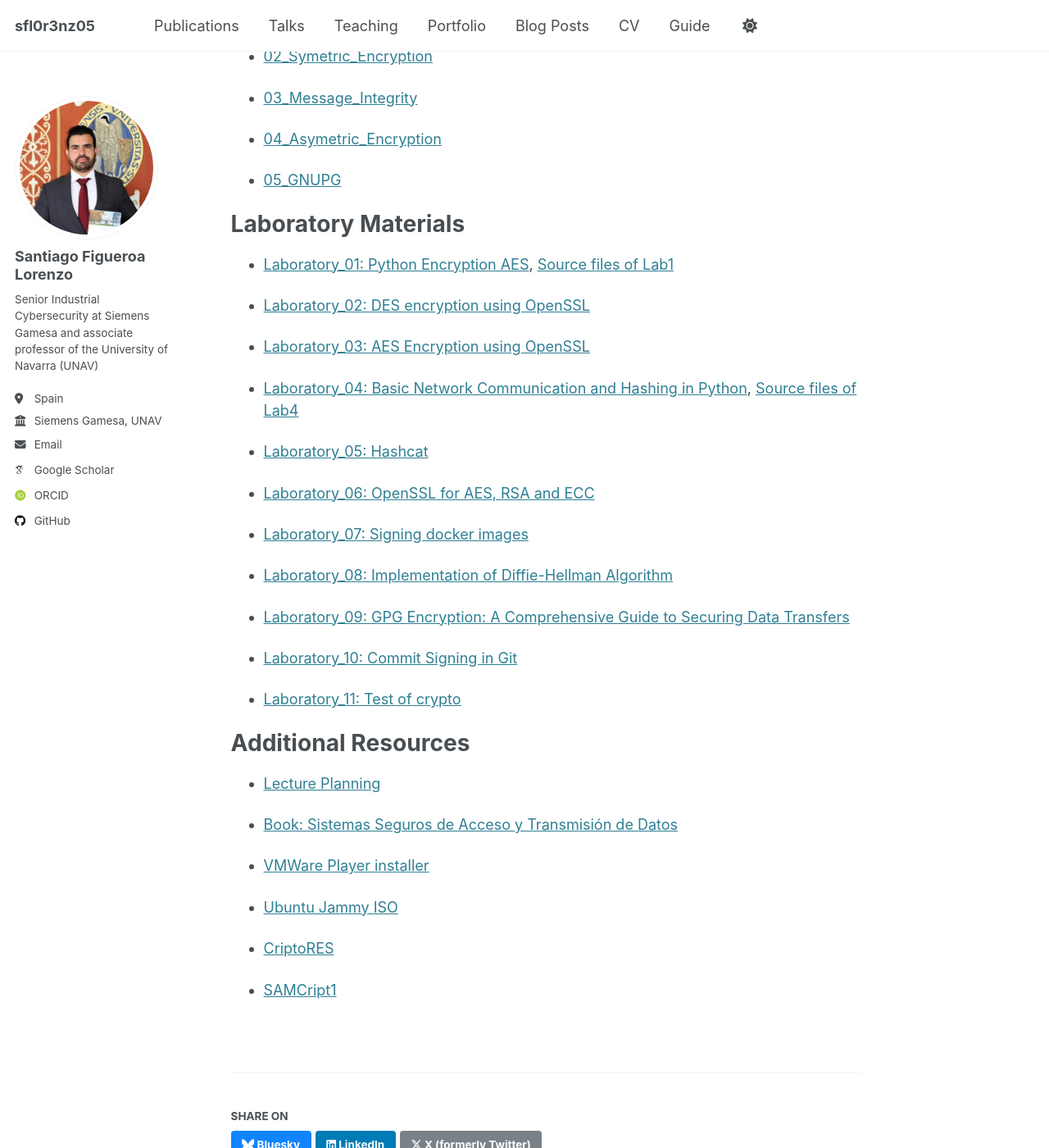
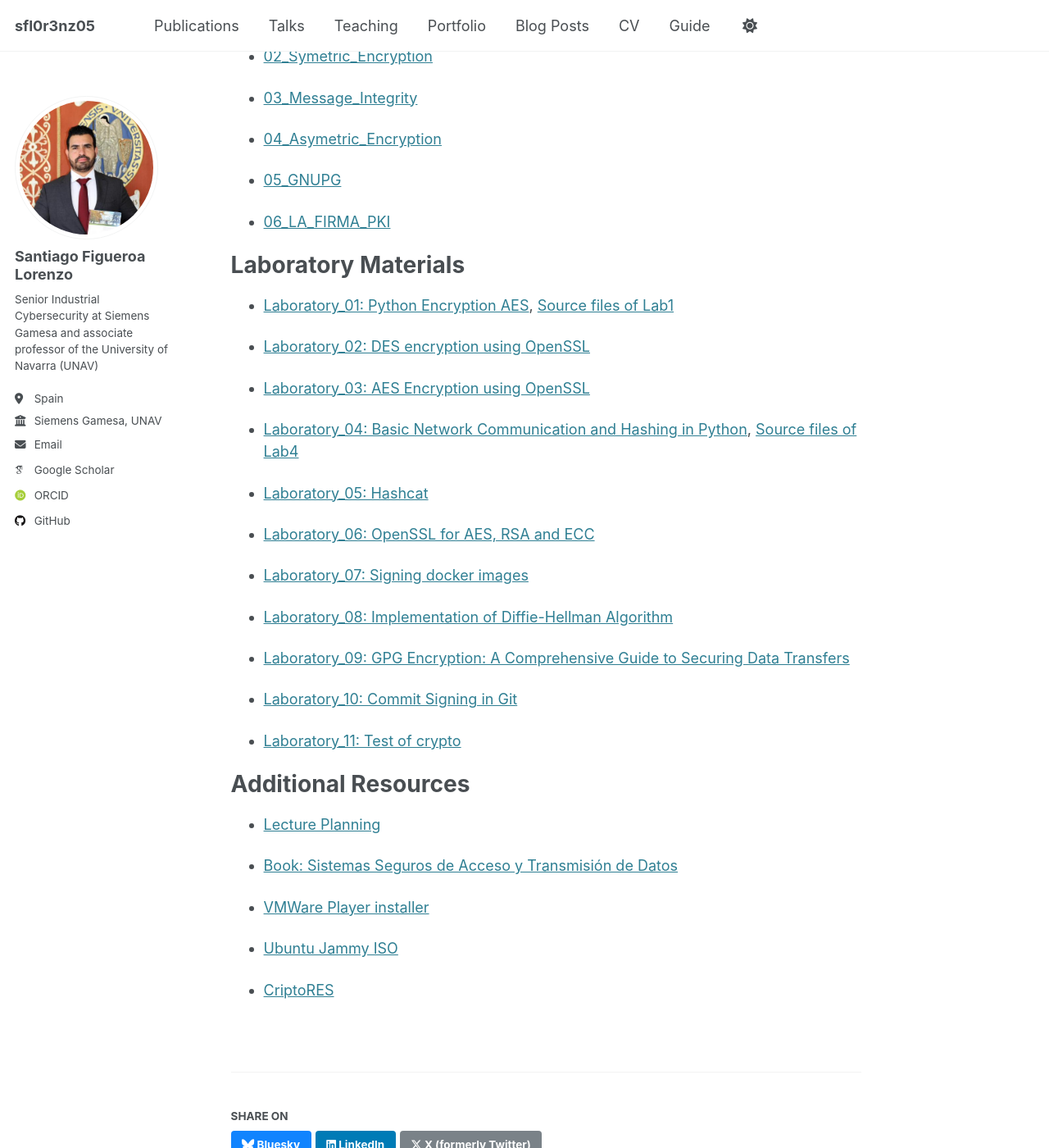
Before and after one commit to sfl0r3nz05/sfl0r3nz05.github.io, a Jekyll site: the page built from _teaching/2025-spring-1.md, in a window 1280 px wide and 1400 px high, scrolled down 375 px. Shown: the whole window at 82% size. Built offline with Jekyll 4.4.1, drawn with Linux system fonts in a browser that asks for light colours; some web fonts are replaced.

Commit message:
crypto test

```diff
--- a/_teaching/2025-spring-1.md
+++ b/_teaching/2025-spring-1.md
@@ -21,6 +21,8 @@ Lecture Slides
 - [04_Asymetric_Encryption](https://sfl0r3nz05.github.io/files/slides/04_ASYMETRIC_ENCRYPTION.pdf)
 
 - [05_GNUPG](https://sfl0r3nz05.github.io/files/slides/05_GNUPG.pdf)
+
+- [06_LA_FIRMA_PKI](https://sfl0r3nz05.github.io/files/slides/05_GNUPG.pdf)
 
 Laboratory Materials
 ======
@@ -59,5 +61,3 @@ Additional Resources
 - [Ubuntu Jammy ISO](https://releases.ubuntu.com/jammy)
 
 - [CriptoRES](https://sfl0r3nz05.github.io/files/resources/CriptoRES.zip)
-
-- [SAMCript1](https://sfl0r3nz05.github.io/files/resources/SAMCript1.0.zip)
```
Also changed, not shown: 2 other files.
